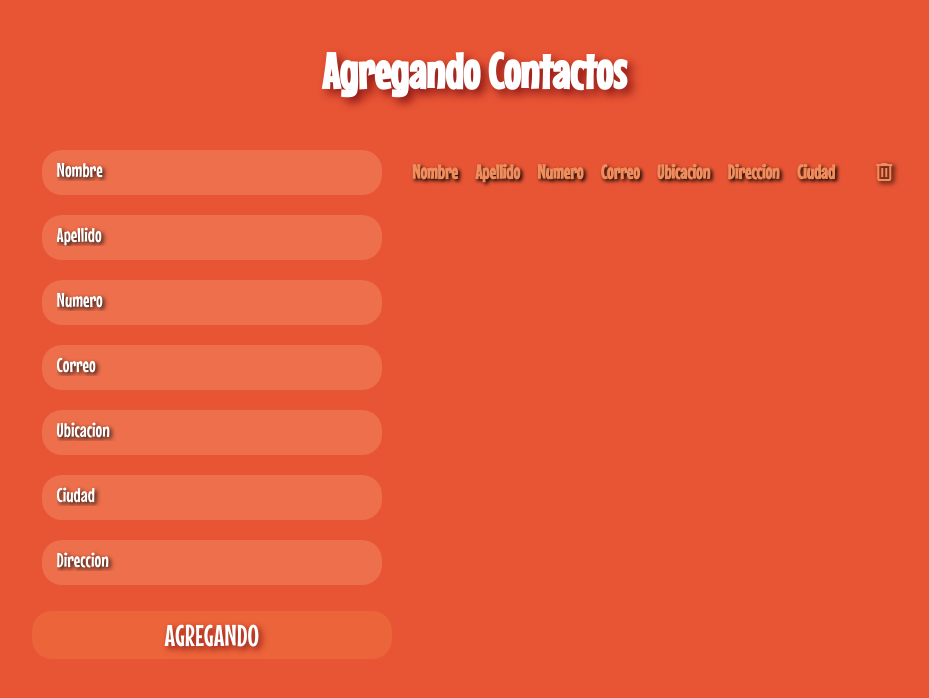
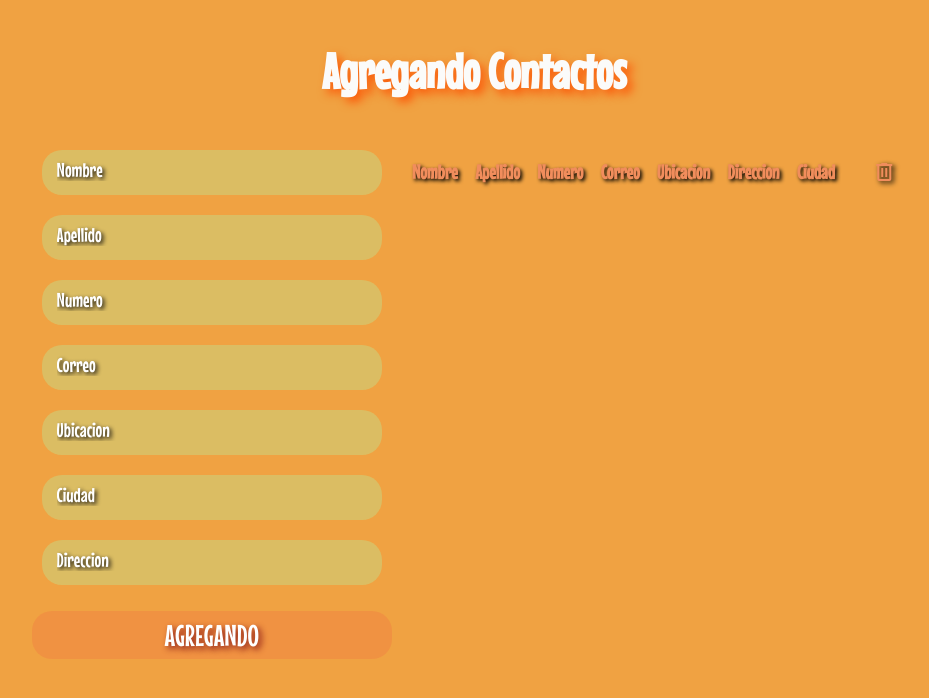
Before and after one commit to XimenaTania/ListasContactos, a plain HTML site: page index.html in a window 1280 px wide. Shown: the whole page, without its empty margins (166-1095 px from the left). Drawn offline with nearby package versions, Linux system fonts and the light colour scheme.

Commit message:
agregand o cambios de disenio

```diff
--- a/funciones.js
+++ b/funciones.js
@@ -27,7 +27,7 @@ const crearContacto = (parentNode, contacto, guarda) => {
     apellidoContacto.innerHTML = contacto.apellido
     numeroContacto.innerHTML = contacto.numero
     correoContacto.innerHTML = contacto.correo
-    ubicacionContacto.innerHTML = contacto.Ubicacion
+    ubicacionContacto.innerHTML = contacto.ubicacion
     direccionContacto.innerHTML = contacto.direccion
     ciudadContacto.innerHTML = contacto.ciudad
     iconoBorrar.innerHTML = 'delete'
--- a/style.css
+++ b/style.css
@@ -1,10 +1,10 @@
 body {
-    background-color: #E85535;
+    background-color: #f0a242;
 }
 
 h2 {
-    color: white;
-    text-shadow: rgb(136, 22, 22) 0.1em 0.1em 0.2em;
+    color: rgb(251, 251, 250);
+    text-shadow: rgb(251, 92, 12) 0.1em 0.1em 0.2em;
     font-family: 'Mouse Memoirs', sans-serif;
     text-align: center;
     font-size: 50px;
@@ -26,7 +26,7 @@ h2 {
 }
 
 .formularioDeDatos input {
-    background: rgba(245, 151, 111, 0.4);
+    background: rgba(187, 230, 149, 0.4);
     padding: 15px;
     outline: 0;
     border: 0;
```
